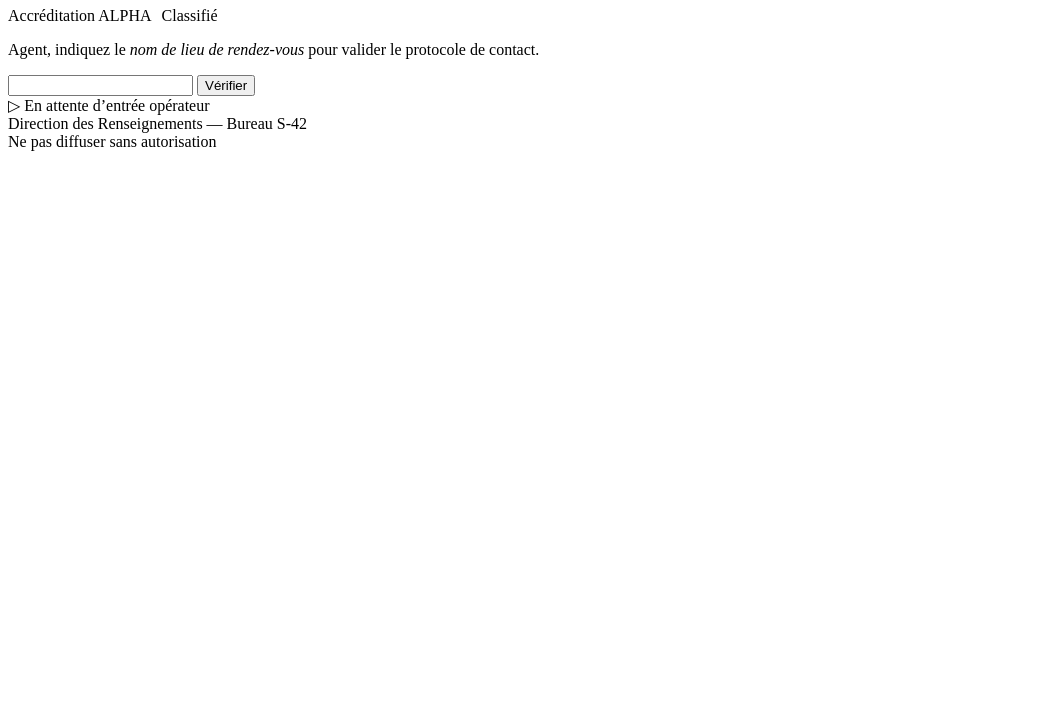
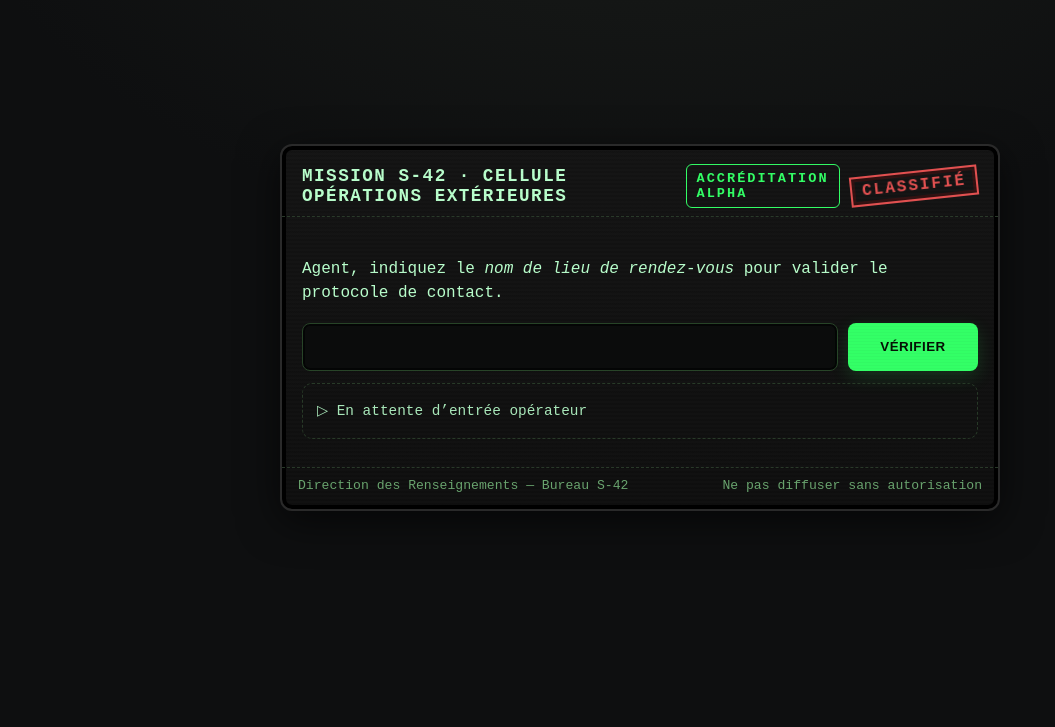
Before and after one commit to Kglivn/Mercaillon-Moise, a plain HTML site: page index.html in a window 1280 px wide. Shown: the part 73-800 px from the top of the page, without its empty margins (0-1055 px from the left). Drawn offline with Linux system fonts and the light colour scheme.

Commit message:
Update index.html

```diff
--- a/index.html
+++ b/index.html
@@ -5,12 +5,149 @@
   <meta name="viewport" content="width=device-width, initial-scale=1" />
   <title>Mission S-42 — Accès Restreint</title>
   <style>
-    /* (mêmes styles que précédemment, pas de changement) */
+    :root{
+      --bg:#0e0f10;
+      --ink:#33ff66;
+      --dim:#b9ffcc;
+      --danger:#e15050;
+      --paper:#111;
+      --frame:#2a2a2a;
+    }
+    *{box-sizing:border-box}
+    html,body{height:100%}
+    body{
+      margin:0;
+      background: radial-gradient(1200px 800px at 50% -20%, #1a1d1a 0%, var(--bg) 60%) fixed;
+      color:var(--ink);
+      font-family:"Courier New", Courier, monospace;
+      display:flex;
+      align-items:center;
+      justify-content:center;
+      padding:20px;
+    }
+    .frame{
+      width:min(720px, 100%);
+      border:2px solid var(--frame);
+      border-radius:12px;
+      box-shadow:0 0 0 4px #000 inset, 0 10px 40px rgba(0,0,0,.6);
+      background:
+        linear-gradient(rgba(255,255,255,0.02), rgba(255,255,255,0)) ,
+        repeating-linear-gradient(0deg, rgba(0,0,0,.15) 0 2px, rgba(0,0,0,0) 2px 4px),
+        var(--paper);
+      position:relative;
+      overflow:hidden;
+    }
+    .scanline{
+      position:absolute; inset:0;
+      background: repeating-linear-gradient(180deg,
+        rgba(0,0,0,.12) 0 1px, rgba(0,0,0,0) 1px 3px);
+      pointer-events:none;
+      mix-blend-mode: multiply;
+      animation: flicker 6s infinite linear;
+    }
+    @keyframes flicker{
+      0%,100%{opacity:.15} 50%{opacity:.22}
+    }
+    header{
+      padding:18px 20px 8px;
+      border-bottom:1px dashed #2a3a2a;
+      display:flex; align-items:center; gap:12px; justify-content:space-between;
+    }
+    .badge{
+      border:1px solid var(--ink);
+      color:var(--ink);
+      padding:6px 10px;
+      letter-spacing:2px;
+      text-transform:uppercase;
+      font-weight:bold;
+      border-radius:6px;
+      font-size:.85rem;
+    }
+    .stamp{
+      color:var(--danger);
+      border:2px solid var(--danger);
+      padding:4px 10px;
+      transform: rotate(-6deg);
+      font-weight:900;
+      letter-spacing:2px;
+      text-transform:uppercase;
+      background:transparent;
+      box-shadow:0 0 0 3px rgba(255,0,0,.12) inset;
+    }
+    h1{
+      margin:0;
+      font-size:1.1rem;
+      letter-spacing:1.5px;
+      text-transform:uppercase;
+      color:var(--dim);
+    }
+    main{ padding:24px 20px 28px; }
+    .intro{
+      color:var(--dim);
+      line-height:1.5;
+      margin-bottom:18px;
+    }
+    .line{
+      display:flex; gap:10px; align-items:stretch; margin:14px 0 8px;
+    }
+    input[type="text"]{
+      flex:1;
+      background:#0b0c0c;
+      color:var(--ink);
+      border:1px solid #284428;
+      border-radius:8px;
+      padding:14px 14px;
+      font-size:1rem;
+      outline:none;
+      box-shadow: inset 0 0 0 2px rgba(0,0,0,.6);
+    }
+    button{
+      background:var(--ink);
+      color:#051105;
+      border:none;
+      border-radius:8px;
+      padding:14px 16px;
+      font-weight:700;
+      letter-spacing:.5px;
+      text-transform:uppercase;
+      cursor:pointer;
+      min-width:130px;
+      box-shadow:0 6px 18px rgba(51,255,102,.15);
+    }
+    button:active{ transform:translateY(1px) scale(.997); }
+    .status{
+      min-height:56px;
+      border:1px dashed #2b3f2b;
+      border-radius:10px;
+      padding:12px 14px;
+      margin-top:12px;
+      color:var(--dim);
+      display:flex; align-items:center;
+    }
+    .status.success{ border-color:#3fa55f; color:#c9ffd6; }
+    .status.error{ border-color:#7a3838; color:#ffbcbc; }
+    .monosmall{ font-size:.9rem; opacity:.9 }
+    footer{
+      padding:10px 16px 16px;
+      border-top:1px dashed #2a3a2a;
+      color:#6aa56f;
+      font-size:.82rem;
+      display:flex; justify-content:space-between; gap:10px; flex-wrap:wrap;
+    }
+    .cursor{
+      display:inline-block; width:10px; background:var(--ink);
+      margin-left:4px; animation: blink 1s steps(1,end) infinite;
+    }
+    @keyframes blink{ 50%{opacity:0} }
+    @media (max-width:480px){
+      .line{ flex-direction:column; }
+      button{ width:100%; }
+    }
   </style>
 </head>
 <body>
   <div class="frame">
-    <div class="scanline"></div>
+    <div class="scanline" aria-hidden="true"></div>
 
     <header>
       <h1>Mission S-42 · Cellule Opérations Extérieures</h1>
@@ -26,12 +163,11 @@
       </p>
 
       <div class="line">
-        <input id="code" type="text" autocomplete="off"
-               placeholder="" aria-label="Nom de rendez-vous" />
+        <input id="code" type="text" autocomplete="off" aria-label="Nom de rendez-vous" />
         <button id="check">Vérifier</button>
       </div>
 
-      <div id="status" class="status monosmall">
+      <div id="status" class="status monosmall" aria-live="polite">
         ▷ En attente d’entrée opérateur<span class="cursor"></span>
       </div>
     </main>
@@ -43,53 +179,49 @@
   </div>
 
   <script>
-    // Normalisation
+    // Fonction distance de Levenshtein (tolérance d’orthographe)
+    function levenshtein(a, b){
+      const m = [];
+      for(let i=0;i<=b.length;i++){ m[i]=[i]; }
+      for(let j=0;j<=a.length;j++){ m[0][j]=j; }
+      for(let i=1;i<=b.length;i++){
+        for(let j=1;j<=a.length;j++){
+          m[i][j] = b.charAt(i-1) === a.charAt(j-1)
+            ? m[i-1][j-1]
+            : Math.min(m[i-1][j-1]+1, m[i][j-1]+1, m[i-1][j]+1);
+        }
+      }
+      return m[b.length][a.length];
+    }
+
     function normalize(str){
       return str.toLowerCase().replace(/\s+/g,' ').trim();
     }
 
-    // Distance de Levenshtein simplifiée
-    function levenshtein(a,b){
-      const dp = Array.from({length:a.length+1}, ()=>Array(b.length+1).fill(0));
-      for(let i=0;i<=a.length;i++) dp[i][0]=i;
-      for(let j=0;j<=b.length;j++) dp[0][j]=j;
-      for(let i=1;i<=a.length;i++){
-        for(let j=1;j<=b.length;j++){
-          dp[i][j] = (a[i-1]===b[j-1]) ? dp[i-1][j-1] :
-            1+Math.min(dp[i-1][j],dp[i][j-1],dp[i-1][j-1]);
-        }
-      }
-      return dp[a.length][b.length];
-    }
-
-    const ACCEPTED = [
-      "the green station",
-      "green station"
-    ];
+    const EXPECTED = normalize("green station");
 
     const input = document.getElementById('code');
     const btn   = document.getElementById('check');
     const box   = document.getElementById('status');
 
     function verify(){
-      const value = normalize(input.value);
+      const raw = normalize(input.value);
       box.classList.remove('success','error');
 
-      if(!value){
+      if(!raw){
         box.textContent = "⚑ Aucun lieu saisi. Indiquez le nom de rendez-vous.";
         return;
       }
 
-      let valid = false;
-      for(const expected of ACCEPTED){
-        if(value===expected){ valid=true; break; }
-        if(levenshtein(value,expected)<=2){ valid=true; break; } // tolère 2 fautes
-      }
+      // Supprime un éventuel "the" au début
+      const cleaned = raw.replace(/^the\s+/,'').trim();
 
-      if(valid){
+      const dist = levenshtein(cleaned, EXPECTED);
+
+      if(dist <= 2){
         box.classList.add('success');
-        box.innerHTML = "✅ Validation confirmée. La rencontre avec les contacts locaux se déroulera à <strong>the Green Station</strong>. Détails transmis par canal discret.";
-      }else{
+        box.innerHTML = "✅ Validation confirmée. La rencontre avec les contacts locaux se déroulera à <strong>The Green Station</strong>. Détails transmis par canal discret.";
+      } else {
         box.classList.add('error');
         box.innerHTML = "⛔ Nom invalide. Ce n’est pas le bon endroit. Réessayez.";
       }
```
